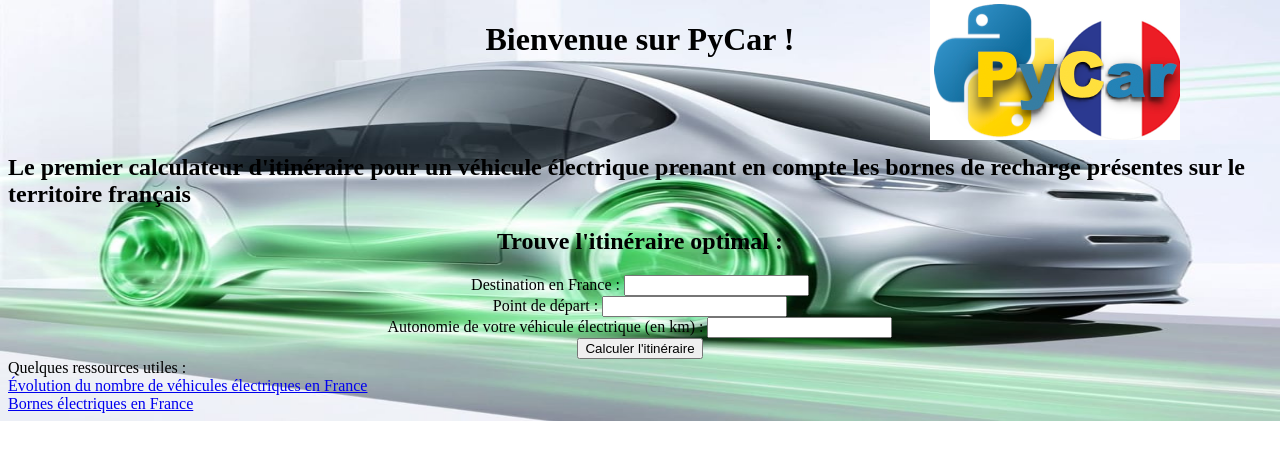
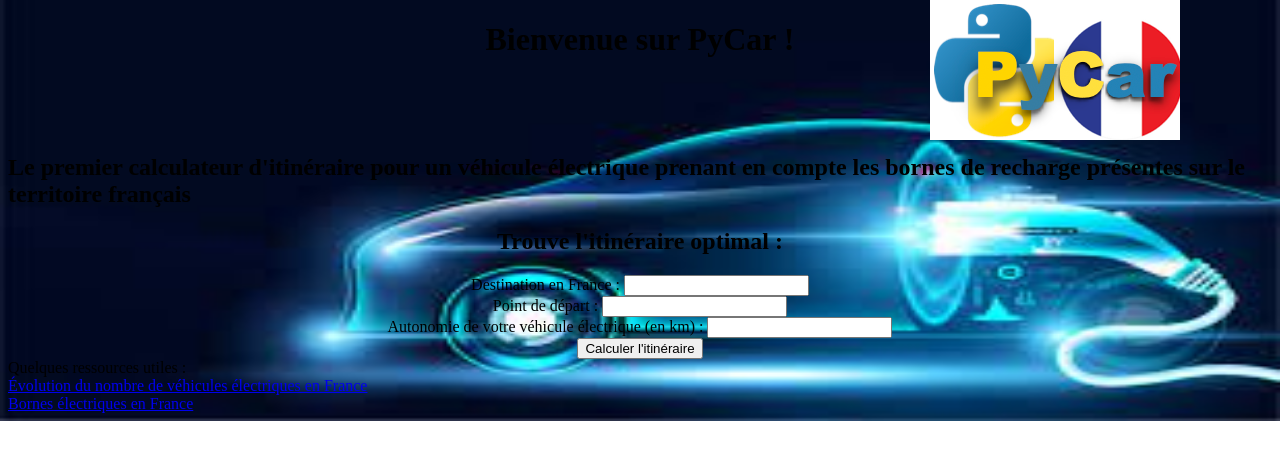
Before and after one commit to antoine-palazz/PyCar, a Flask app: page / in a window 1280 px wide. Shown: the top 460 px of the page. Run offline with Flask 3, Linux system fonts and the light colour scheme; parts of the project's set-up code (start-up, migrations or seed data) failed here and were passed over.

Commit message:
Update index.html

```diff
--- a/Application/templates/index.html
+++ b/Application/templates/index.html
@@ -39,7 +39,7 @@
 
 
 	body {
-            background-image: url("{{ url_for('static', filename='fond.jpeg') }}");
+            background-image: url("{{ url_for('static', filename='images.jpeg') }}");
             background-color: rgba(255, 255, 255, 0.1); /* Couleur de fond avec opacité */
             background-repeat: no-repeat;
             background-size: 100% 100%;
```
